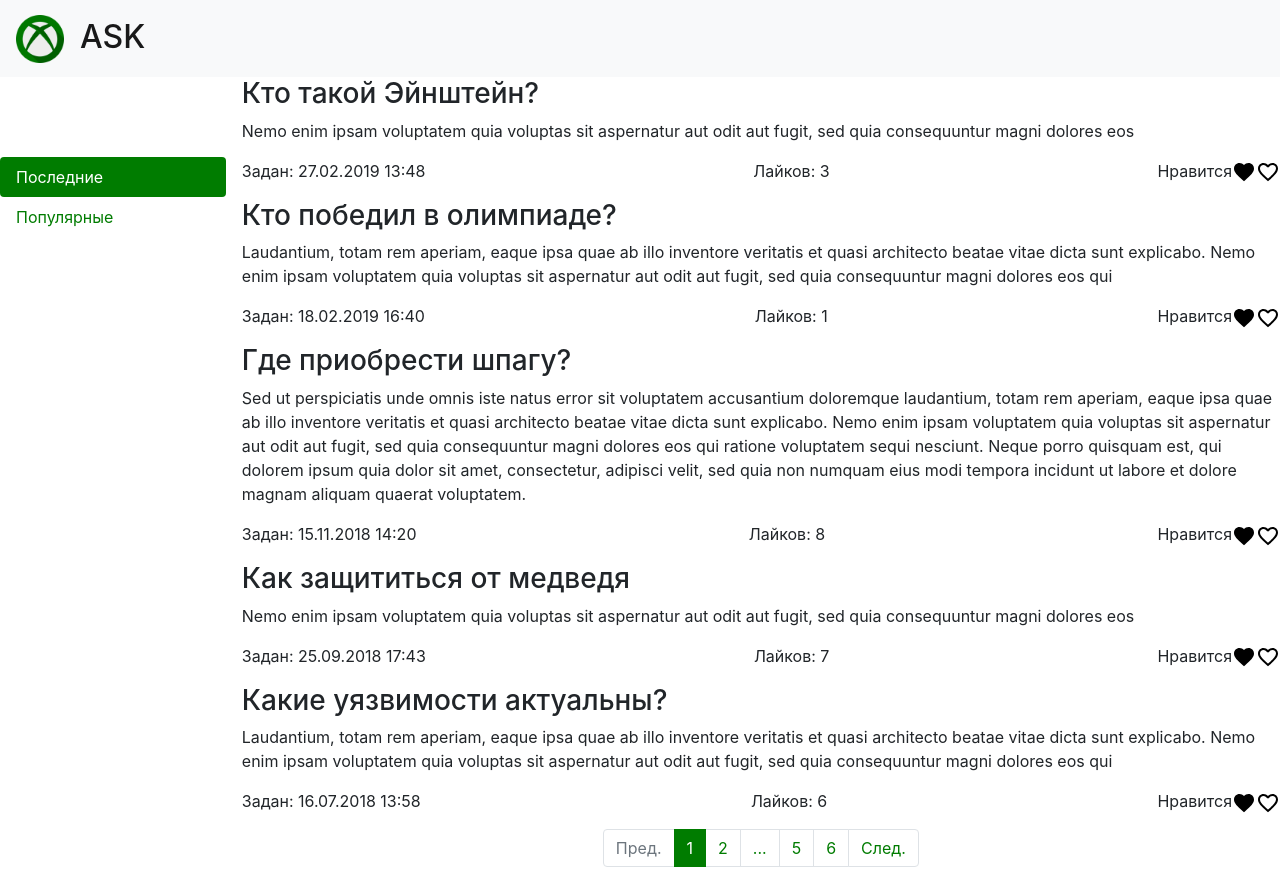
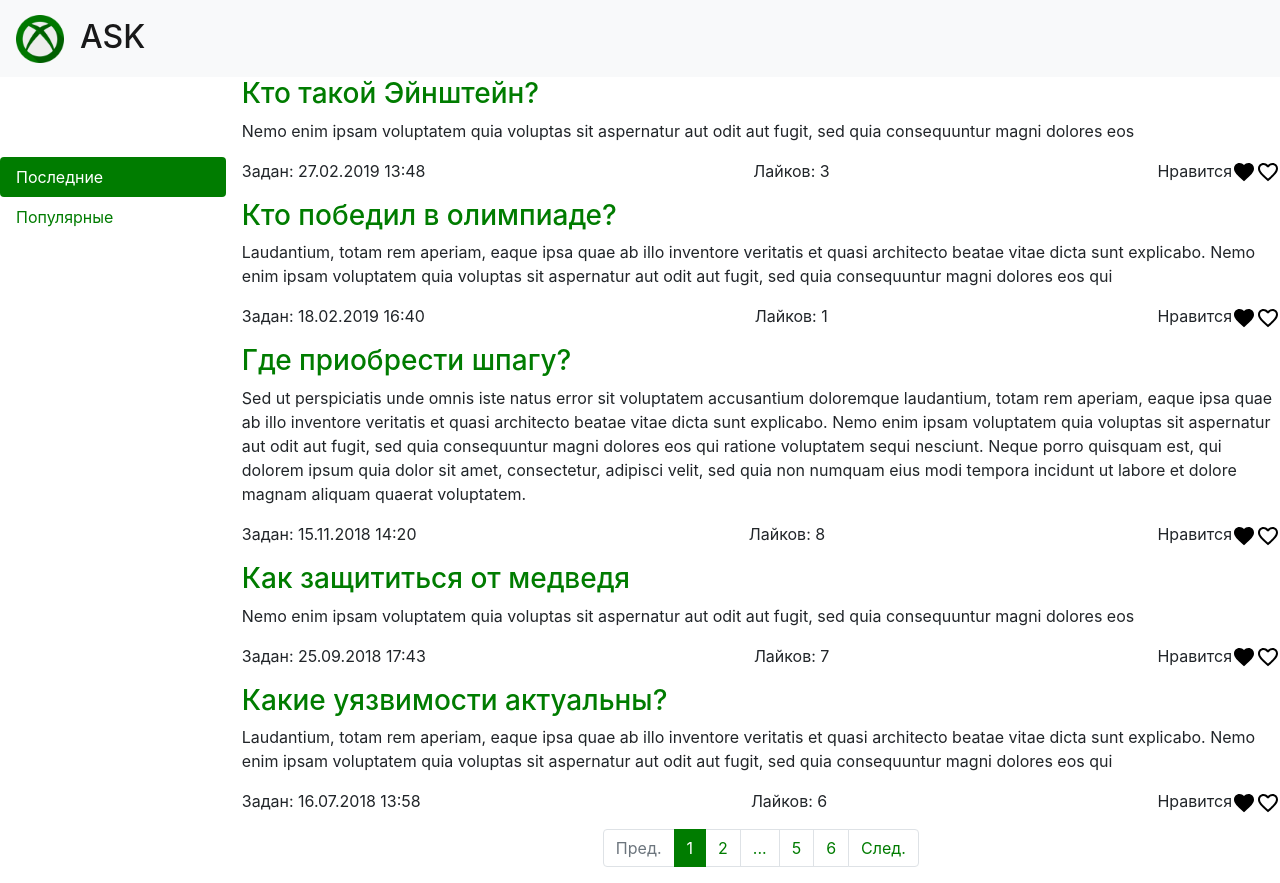
Before and after one commit to mikershov94/ask_front, a React app: page / in a window 1280 px wide. Built offline with nearby package versions, Linux system fonts and the light colour scheme.

Commit message:
Add metadata in question-page

```diff
--- a/src/components/question-details/question-details.jsx
+++ b/src/components/question-details/question-details.jsx
@@ -2,12 +2,38 @@ import React from 'react';
 
 import './question-details.sass';
 
-const QuestionDetails = ({ title, text }) => {
+const validateDate = (int) => {
+	const string = String(int);
+	if (int < 10) {
+		return('0'+string);
+	}
+	return string;
+};
+
+const QuestionDetails = (props) => {
+	const { title, text, added_at, rating } = props.question;
+	const year = validateDate(added_at.getFullYear());
+	const month = validateDate(added_at.getMonth());
+	const day = validateDate(added_at.getDate());
+	const hours = validateDate(added_at.getHours());
+	const minutes = validateDate(added_at.getMinutes());
 
 	return(
 		<div>
 			<h2>{title}</h2>
 			<p>{text}</p>
+			<div>
+					<p>Задан: {`${day}.${month}.${year} ${hours}:${minutes}`}</p>
+					<p>Лайков: {rating}</p>
+					<span>Нравится
+						<i>
+							<img src="/icons/fill-like.svg" />
+						</i>
+						<i>
+							<img src="/icons/outline-like.svg" />
+						</i>
+					</span>
+				</div>
 		</div>
 	);
 };
--- a/src/components/questions-list-item/questions-list-item.jsx
+++ b/src/components/questions-list-item/questions-list-item.jsx
@@ -1,4 +1,5 @@
 import React from 'react';
+import { Link } from 'react-router-dom';
 import './questions-list-item.sass';
 
 const validateDate = (int) => {
@@ -16,9 +17,14 @@ const QuestionsListItem = (props) => {
 	const day = validateDate(added_at.getDate());
 	const hours = validateDate(added_at.getHours());
 	const minutes = validateDate(added_at.getMinutes());
+
+	let url = props.url;
+	if (url === '/') {
+		url = '/latest';
+	};
 	return(
 		<div className="list-item">
-				<h3>{title}</h3>
+				<Link to={`${url}/${props.idx}`} ><h3>{title}</h3></Link>
 				<p>{text}</p>
 				<div className="meta-info">
 					<p>Задан: {`${day}.${month}.${year} ${hours}:${minutes}`}</p>
--- a/src/components/questions-list/questions-list.jsx
+++ b/src/components/questions-list/questions-list.jsx
@@ -2,14 +2,17 @@ import React from 'react';
 import QuestionsListItem from './../questions-list-item';
 import "./questions-list.sass";
 
-const QuestionsList = ({ questions }) => {
+const QuestionsList = ({ questions, url }) => {
 	return(
 		<div className="questions-list">
 			{
 				questions.map((question) => {
+					const idx = questions.indexOf(question) + 1;
 					return(
 						<div key={question.id}>
-							<QuestionsListItem question={question} />
+							<QuestionsListItem question={question}
+																 url={url}
+																 idx={idx} />
 						</div>
 					);
 				})
--- a/src/containers/question-container/question-container.jsx
+++ b/src/containers/question-container/question-container.jsx
@@ -26,8 +26,7 @@ class QuestionContainer extends React.Component {
 		};
 
 		return(
-			<QuestionDetails title={question.title}
-											 text={question.text} />
+			<QuestionDetails question={question} />
 		);
 	}
 }
--- a/src/containers/questions-list-container/questions-list-container.jsx
+++ b/src/containers/questions-list-container/questions-list-container.jsx
@@ -81,7 +81,8 @@ class QuestionsListContainer extends React.Component {
 
 		return (
 			<div>
-				<QuestionsList questions={page.results} />
+				<QuestionsList questions={page.results}
+											 url={this.props.url} />
 				{renderPaginator}
 			</div>
 		);
```
